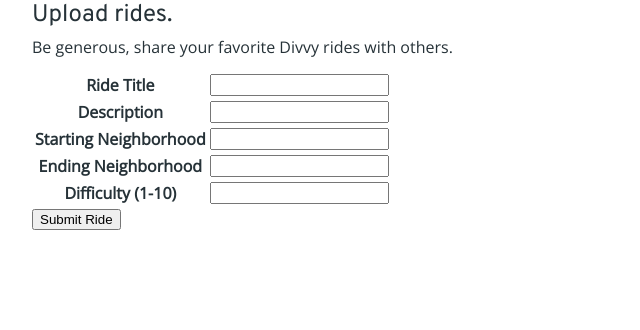
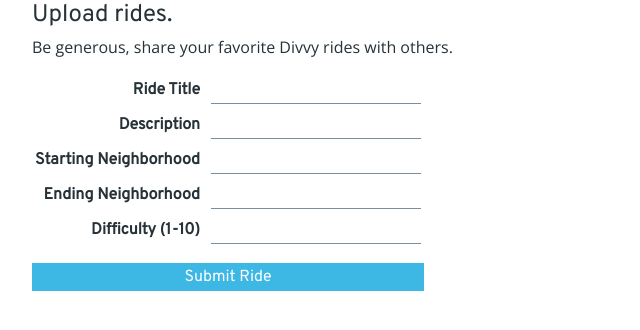
Before and after one commit to marlonliu/DivAssist, a Django app: page /upload_ride/ in a window 1280 px wide. Shown: the top 330 px of the page, without its empty margins (0-640 px from the left). Run offline with Django 3.2, Linux system fonts and the light colour scheme; some libraries are stand-ins or nearby versions.

Commit message:
Upload and search pages finished.

```diff
--- a/divassist/divassist_web/static/divassist_web/login.css
+++ b/divassist/divassist_web/static/divassist_web/login.css
@@ -34,6 +34,10 @@
     font-size: 1em;
     font-family: 'Open Sans', sans-serif;
     border-bottom: 0.1em solid #78909C;
+}
+
+label {
+    font-family: 'Overpass', sans-serif;
 }
 
 #submit-button {
--- /dev/null
+++ b/divassist/divassist_web/static/divassist_web/search_ride.css
@@ -0,0 +1,40 @@
+#form-container {
+    // background-color: rgba(236, 239, 241, 0.95);
+    display: inline-block;
+    // padding: 2em;
+    // box-shadow: 0 4px 8px 0 rgba(0, 0, 0, 0.2), 0 6px 20px 0 rgba(0, 0, 0, 0.19);
+}
+
+th {
+    text-align: right;
+    padding-right: 0.5em;
+}
+
+tr {
+    margin-bottom: 3em;
+}
+
+label {
+    font-family: 'Overpass', sans-serif;
+}
+
+input {
+    border: none;
+    padding: 0.25em;
+    background-color: rgba(255, 255, 255, 0);
+    font-size: 1em;
+    font-family: 'Open Sans', sans-serif;
+    border-bottom: 0.1em solid #78909C;
+}
+
+#submit-button {
+    width: 100%;
+    background-color: #3DB7E4;
+    border: none;
+    padding: 0.25em;
+    margin-top: 1em;
+    font-family: 'Overpass', sans-serif;
+    font-size: 1em;
+    color: #FFFFFF;
+    cursor: pointer;
+}
--- a/divassist/divassist_web/templates/divassist_web/search_ride.html
+++ b/divassist/divassist_web/templates/divassist_web/search_ride.html
@@ -3,7 +3,7 @@
 
 {% block title %}Find Rides{% endblock %}
 {% block extra-css %}
-    <link rel="stylesheet" type="text/css" href="{% static 'divassist_web/home.css' %}" />
+    <link rel="stylesheet" type="text/css" href="{% static 'divassist_web/search_ride.css' %}" />
 {% endblock %}
 
 {% block content %}
@@ -26,8 +26,8 @@
             <tr><th><label for="id_email">Difficulty Type</label></th><td>{{ form.difftype }}</td></tr>
             <tr><th><label for="id_email">Difficulty (1-10)</label></th><td>{{ form.difficulty }}</td></tr>
         </table>
-        <button id="submit-button" type="submit">Submit Ride Search</button>
-            <input type="hidden" name="next" value="/home_page" />
+        <button id="submit-button" type="submit">Search</button>
+        <input type="hidden" name="next" value="/home_page" />
     </form>
 </div>
 {% endblock %}
--- a/divassist/divassist_web/templates/divassist_web/upload_ride.html
+++ b/divassist/divassist_web/templates/divassist_web/upload_ride.html
@@ -3,7 +3,9 @@
 
 {% block title %}Upload Ride{% endblock %}
 {% block extra-css %}
-    <link rel="stylesheet" type="text/css" href="{% static 'divassist_web/home.css' %}" />
+    <!-- css for search_ride is included here instead because a lot of
+         styles are recycled. -->
+    <link rel="stylesheet" type="text/css" href="{% static 'divassist_web/search_ride.css' %}" />
 {% endblock %}
 
 {% block content %}
@@ -13,21 +15,16 @@
 </div>
 
 <div id="form-container">
-    {% if form.errors %}
-        <!-- TODO: This to be handled nicely. -->
-        <p>Form errors.</p>
-        {{ form.errors }}
-    {% endif %}
     <form method="post" action=".">{% csrf_token %}
         <table>
-            <tr><th><label for="id_username">Ride Title</label></th><td>{{ form.title_text }}</td></tr>
-            <tr><th><label for="id_email">Description</label></th><td>{{ form.desc_text }}</td></tr>
-            <tr><th><label for="id_email">Starting Neighborhood</label></th><td>{{ form.s_neighborhood }}</td></tr>
-            <tr><th><label for="id_email">Ending Neighborhood</label></th><td>{{ form.e_neighborhood }}</td></tr>
-            <tr><th><label for="id_email">Difficulty (1-10)</label></th><td>{{ form.difficulty }}</td></tr>
+            <tr><th><label for="ride_title">Ride Title</label></th><td>{{ form.title_text }}</td></tr>
+            <tr><th><label for="ride_desc">Description</label></th><td>{{ form.desc_text }}</td></tr>
+            <tr><th><label for="ride_start">Starting Neighborhood</label></th><td>{{ form.s_neighborhood }}</td></tr>
+            <tr><th><label for="ride_end">Ending Neighborhood</label></th><td>{{ form.e_neighborhood }}</td></tr>
+            <tr><th><label for="ride_difficulty">Difficulty (1-10)</label></th><td>{{ form.difficulty }}</td></tr>
         </table>
         <button id="submit-button" type="submit">Submit Ride</button>
-            <input type="hidden" name="next" value="/home_page" />
+        <input type="hidden" name="next" value="/home_page" />
     </form>
 </div>
 {% endblock %}
```
Also changed, not shown: divassist/divassist/loginapp.sqlite.
